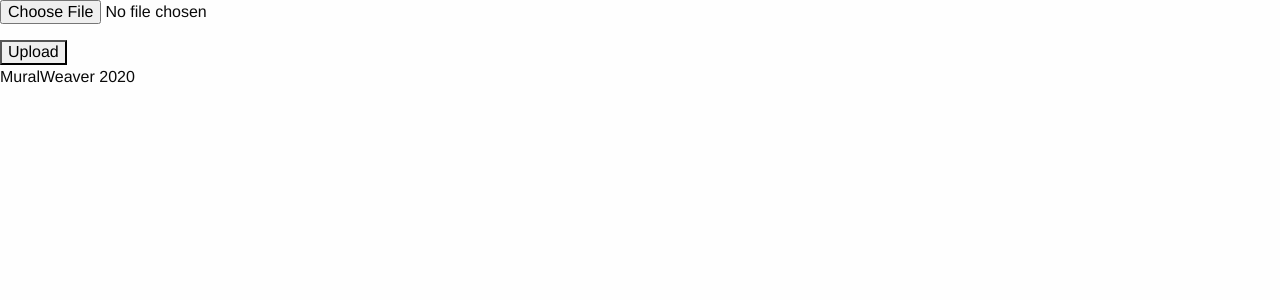
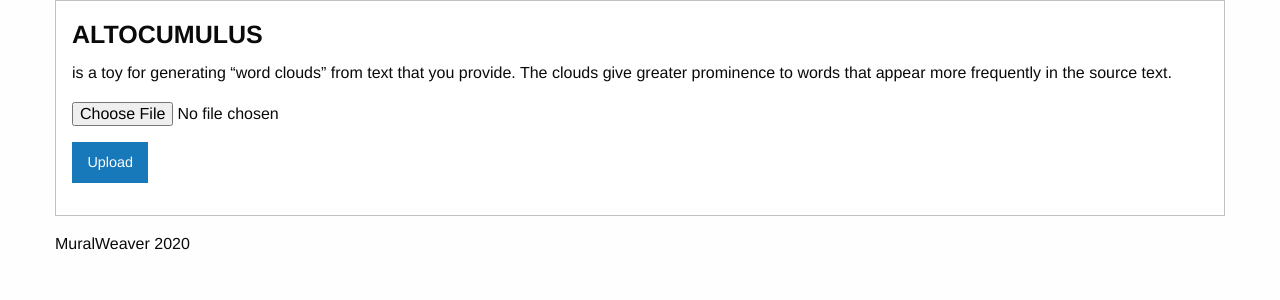
Before and after one commit to muralweaver/Altocumulus, a Flask app: page / in a window 1280 px wide. Shown: the part 40-340 px from the top of the page. Run offline with Flask 2, Linux system fonts and the light colour scheme; some libraries are stand-ins or nearby versions.

Commit message:
add zurb foundation grid layout and basic styling

```diff
--- a/templates/index.html
+++ b/templates/index.html
@@ -3,9 +3,14 @@
 {{ super() }}
 {% endblock %}
 {% block content %}
+<div class="callout">
+  <h4><strong>ALTOCUMULUS</strong></h4>
+  <p>is a toy for generating “word clouds” from text that you provide. The clouds give greater prominence to words that appear more frequently in the source text.</p>
 <form method=post enctype=multipart/form-data>
-      <input type=file name=file>
-      <input type=submit value=Upload>
+      <input type=file id="fileUpload" name=file>
+      <input type=submit value=Upload class="button">
 </form>
+</div>
 
+</div>
     {% endblock %}
--- a/templates/layout.html
+++ b/templates/layout.html
@@ -27,9 +27,9 @@
         </div>
     </header>
     <main>
-        <div id="content">{% block content %}{% endblock %}</div>
+        <div id="content" class="grid-container">{% block content %}{% endblock %}</div>
     </main>
-    <footer>
+    <footer class="grid-container footer">
         {% block footer %}MuralWeaver 2020 {% endblock %}
     </footer>
     <script src="https://cdn.jsdelivr.net/npm/foundation-sites@6.4.3/dist/js/foundation.min.js"
```
